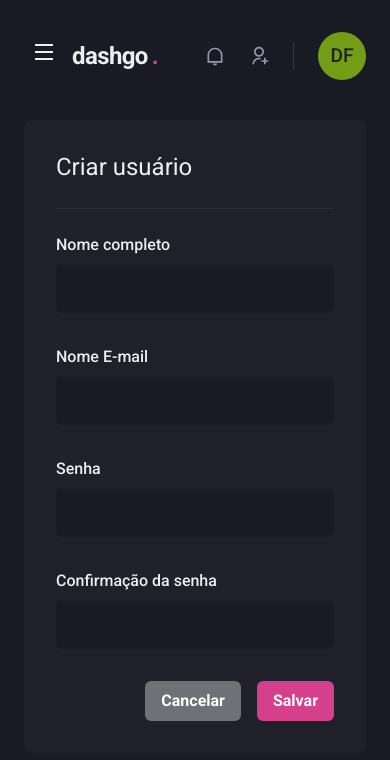
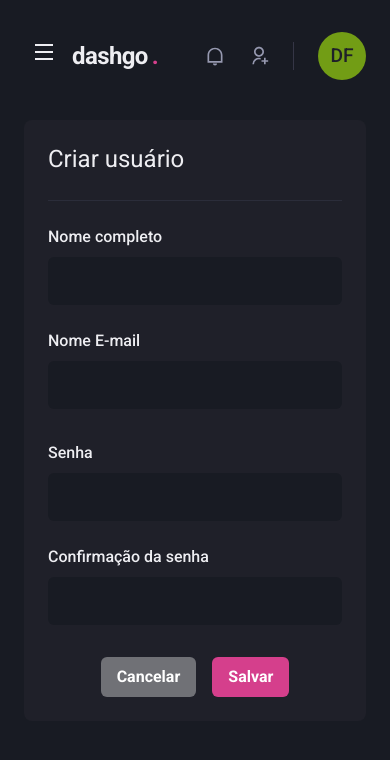
Before and after one commit to thauandev/dashgo, a Next.js app: page /users/create in a window 390 px wide. Shown: the top 760 px of the page. Built offline with nearby package versions, Linux system fonts and the light colour scheme.

Commit message:
Cadastro responsivo

```diff
--- a/src/pages/users/create.tsx
+++ b/src/pages/users/create.tsx
@@ -21,7 +21,7 @@
       <Flex w="100%" my="6" maxWidth={1480} mx="auto" px="6">
         <Sidebar />
 
-        <Box flex="1" borderRadius={8} bg="gray.800" p="8">
+        <Box flex="1" borderRadius={8} bg="gray.800" p={["6", "8"]}>
           <Heading size="lg" fontWeight="normal">
             Criar usuário
           </Heading>
@@ -29,12 +29,12 @@
           <Divider my="6" borderColor="gray.700" />
 
           <VStack spacing="8">
-            <SimpleGrid minChildWidth="240px" spacing="8" w="100%">
+            <SimpleGrid minChildWidth="240px" spacing={["6", "8"]} w="100%">
               <Input name="name" label="Nome completo" />
               <Input name="email" label="Nome E-mail" />
             </SimpleGrid>
 
-            <SimpleGrid minChildWidth="240px" spacing="8" w="100%">
+            <SimpleGrid minChildWidth="240px" spacing={["6", "8"]} w="100%">
               <Input name="password" type="password" label="Senha" />
               <Input
                 name="password_confirmation"
@@ -44,7 +44,7 @@
             </SimpleGrid>
           </VStack>
 
-          <Flex mt="8" justify="flex-end">
+          <Flex mt="8" justify={["center", "flex-end"]}>
             <HStack spacing="4">
               <Button colorScheme="whiteAlpha">Cancelar</Button>
               <Button colorScheme="pink">Salvar</Button>
```
